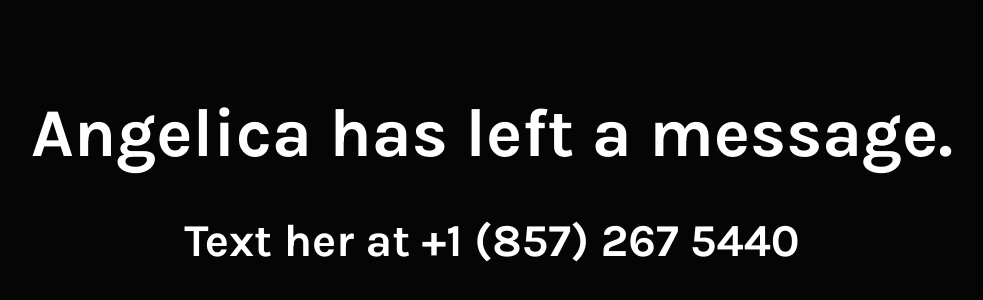
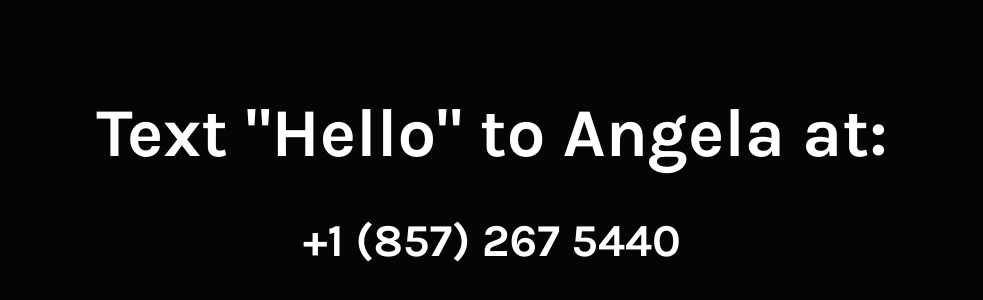
Before and after one commit to alexlo94/WITC, a plain HTML site: page docs/rigor.html in a window 1280 px wide. Shown: the part 220-520 px from the top of the page, without its empty margins (148-1131 px from the left). Drawn offline with Linux system fonts and the light colour scheme.

Commit message:
Change text in Rigor

```diff
--- a/docs/rigor.html
+++ b/docs/rigor.html
@@ -10,8 +10,8 @@
 <body>
     <main class="flex-container">
         <div class="container-lg stack">
-            <h1 class="centered">Angelica has left a message.</h1>
-            <h2 class="centered">Text her at +1 (857) 267 5440</h2>
+            <h1 class="centered">Text "Hello" to Angela at:</h1>
+            <h2 class="centered">+1 (857) 267 5440</h2>
         </div>
     </main>
 
```
